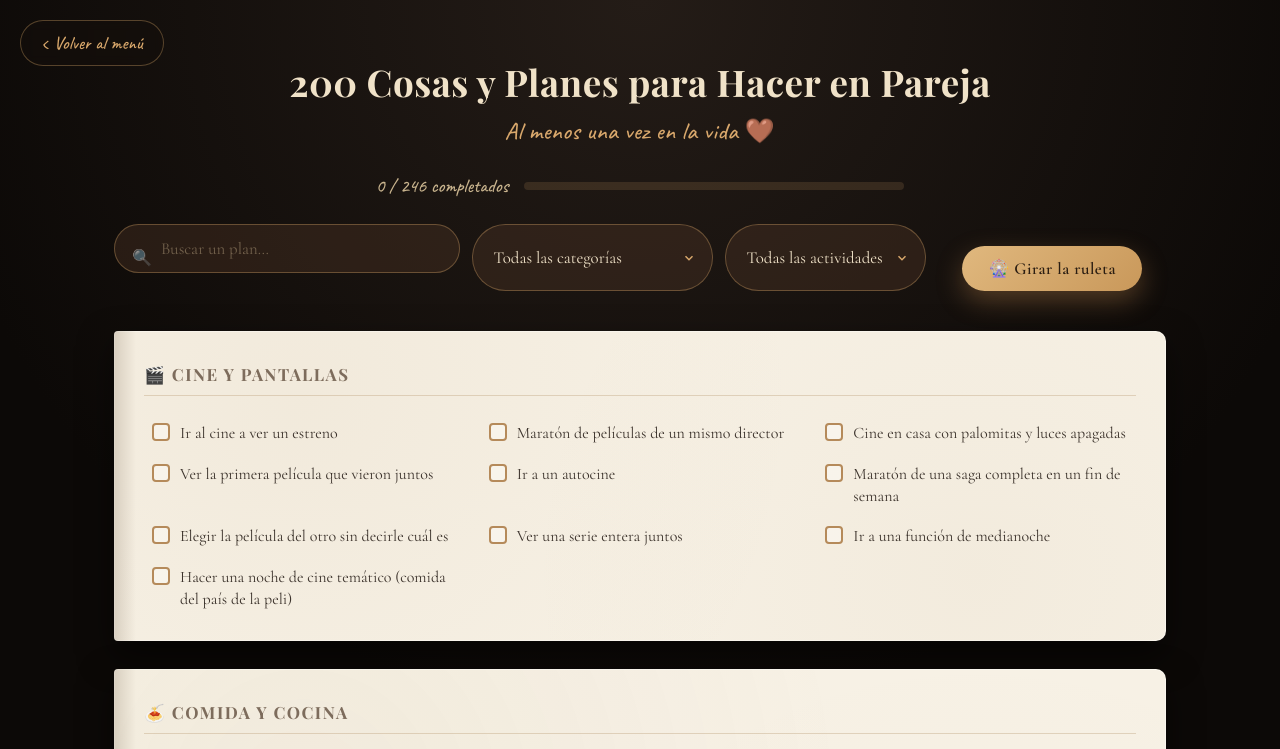
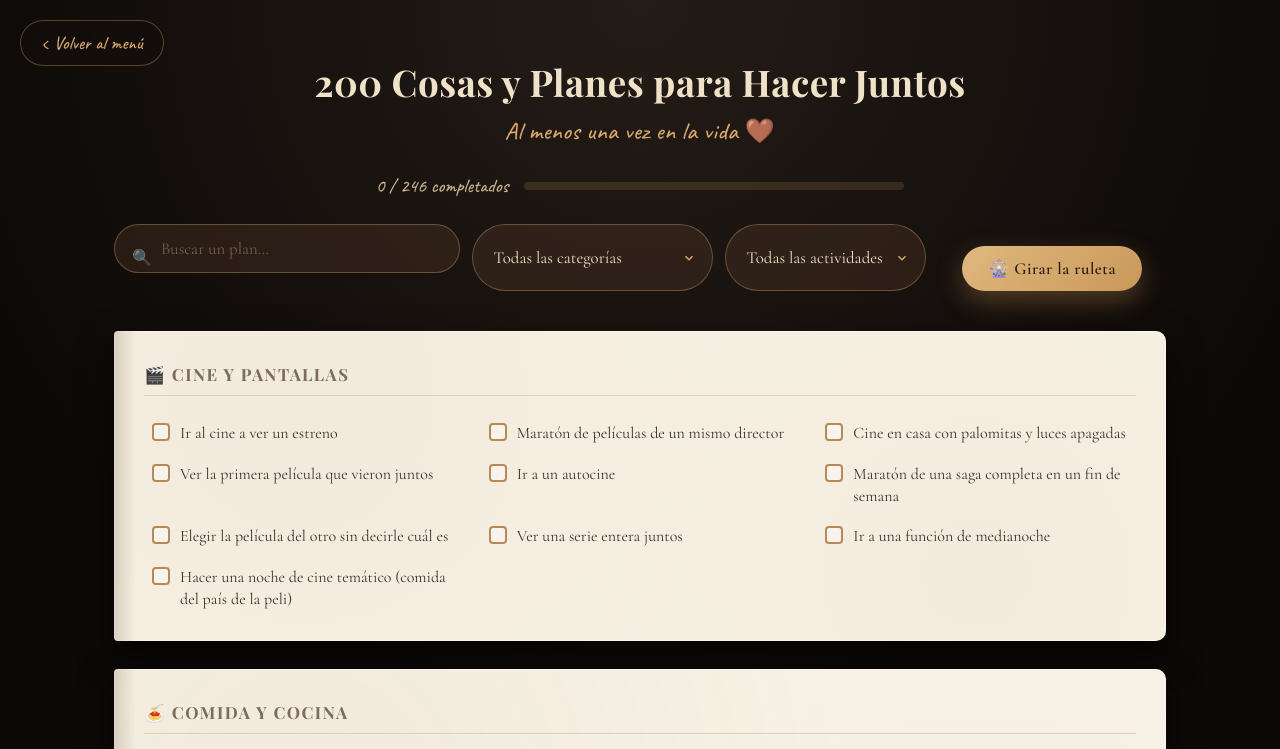
Before and after one commit to mrcodexarck/Our-History, a website: page citas/index.html in a window 1280 px wide. Shown: the top 749 px of the page. Drawn offline with nearby package versions, Linux system fonts and the light colour scheme.

Commit message:
cambios en texto de citas

```diff
--- a/citas/index.html
+++ b/citas/index.html
@@ -14,7 +14,7 @@
 
 <header class="encabezado">
   <div class="banner">
-    <h1>200 Cosas y Planes para Hacer en Pareja</h1>
+    <h1>200 Cosas y Planes para Hacer Juntos</h1>
     <p class="subtitulo">Al menos una vez en la vida 🤎</p>
   </div>
 
```
